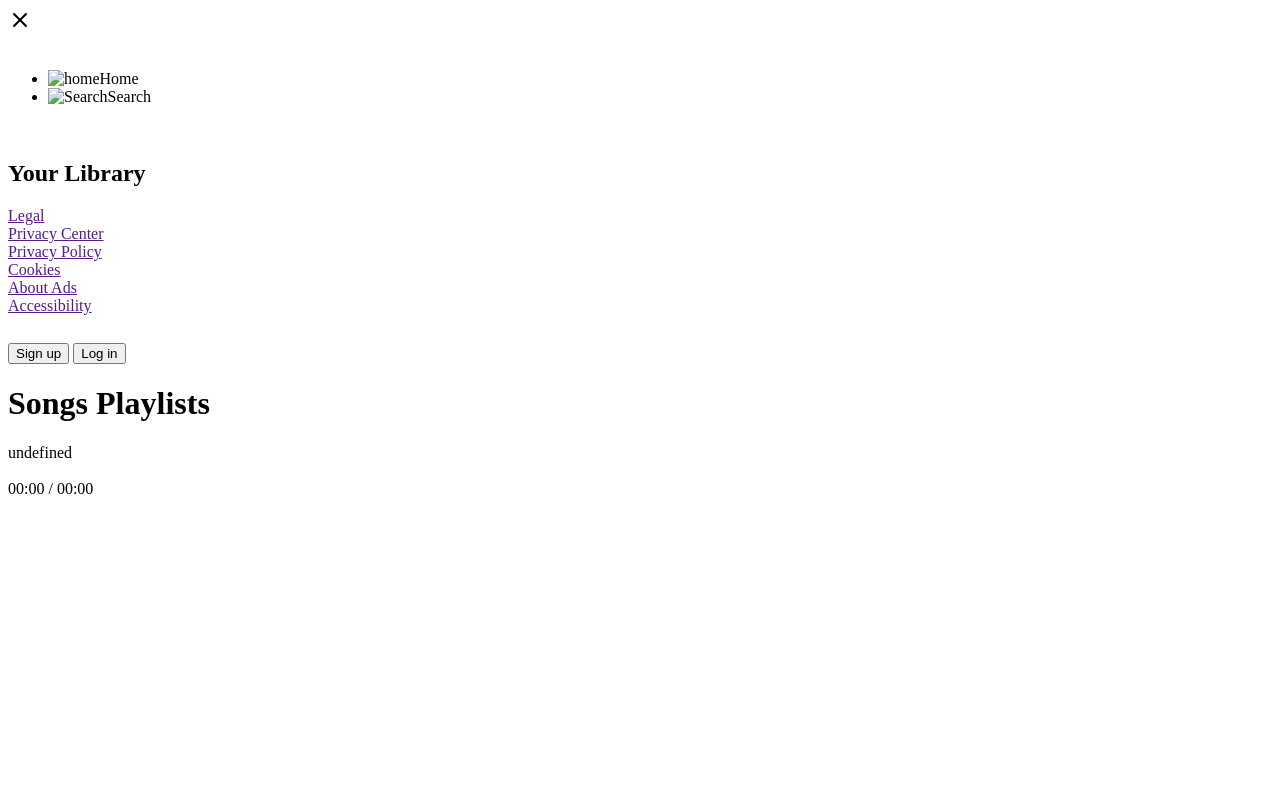
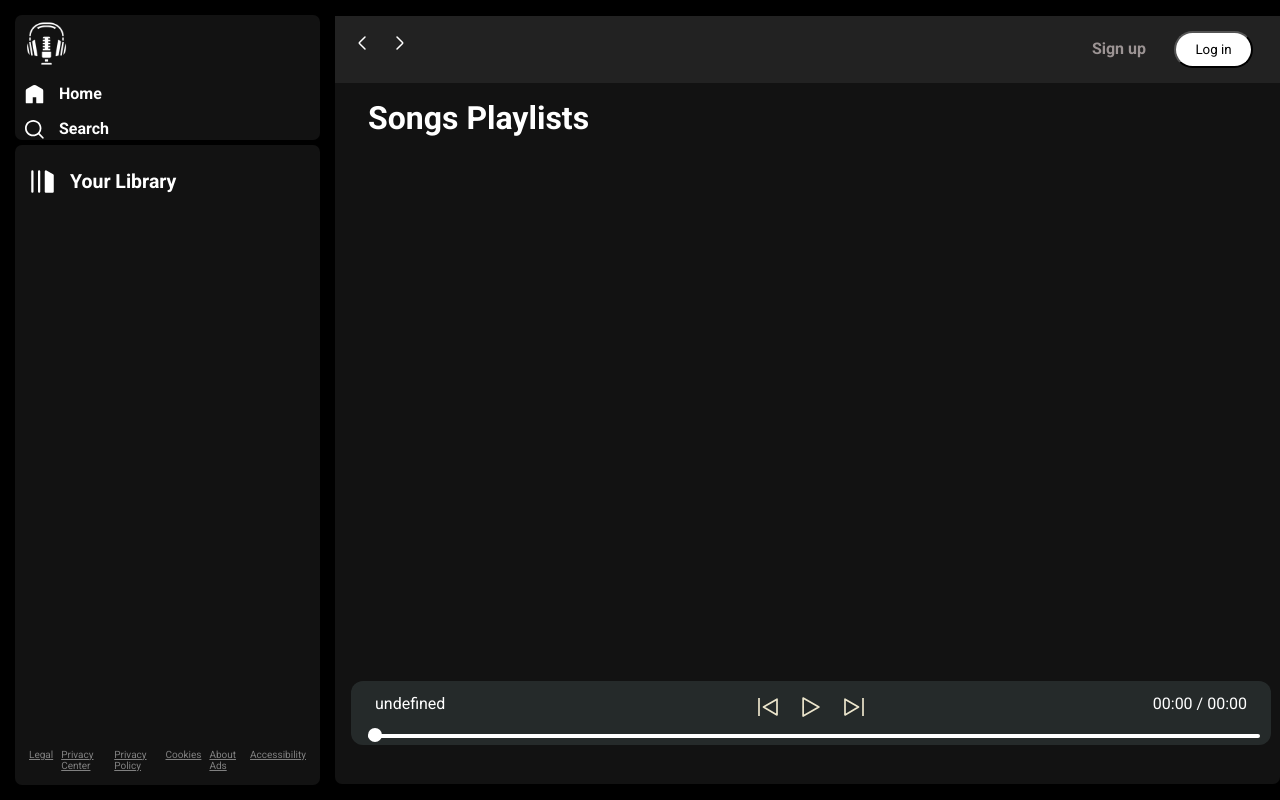
Before and after one commit to Sourav2629/Music_player_web, a plain HTML site: page index.html in a window 1280 px wide. Drawn offline with Linux system fonts and the light colour scheme; the site is published under a folder, as on GitHub Pages, so addresses that start at the root find nothing; no server answers.

Commit message:
Update index.html

```diff
--- a/index.html
+++ b/index.html
@@ -5,8 +5,8 @@
     <meta charset="UTF-8">
     <meta name="viewport" content="width=device-width, initial-scale=1.0">
     <title>Music Player</title>
-    <link rel="stylesheet" href="/css/style.css">
-    <link rel="stylesheet" href="/css/utility.css">
+    <link rel="stylesheet" href="css/style.css">
+    <link rel="stylesheet" href="css/utility.css">
     <link rel="preconnect" href="https://fonts.googleapis.com">
     <link rel="preconnect" href="https://fonts.gstatic.com" crossorigin>
     <link href="https://fonts.googleapis.com/css2?family=Roboto:ital,wght@0,100..900;1,100..900&display=swap"
@@ -21,15 +21,15 @@
                 <img class="invert" src="img/close.svg" alt="">
             </div>
             <div class="home bg-grey rounded m-1 p-1">
-                <div class="logo"><img class="invert" src="/img/headphones.png" alt=""></div>
+                <div class="logo"><img class="invert" src="img/headphones.png" alt=""></div>
                 <ul>
-                    <li><img class="invert" src="/img/home.svg" alt="home">Home</li>
-                    <li><img class="invert" src="/img/search.svg" alt="Search">Search</li>
+                    <li><img class="invert" src="img/home.svg" alt="home">Home</li>
+                    <li><img class="invert" src="img/search.svg" alt="Search">Search</li>
                 </ul>
             </div>
             <div class="library bg-grey rounded m-1 p-1">
                 <div class="heading">
-                    <img src="/img/playlist.svg" alt="" class="invert">
+                    <img src="img/playlist.svg" alt="" class="invert">
                     <h2>Your Library</h2>
 
                 </div>
@@ -54,7 +54,7 @@
             <div class="header">
                 <div class="nav">
                     <div class="hamburgerbox flex">
-                        <img width="40" class="invert hamburger" src="/img/hamburger.svg" alt="">
+                        <img width="40" class="invert hamburger" src="img/hamburger.svg" alt="">
 
                         <svg width="24" height="24" viewBox="0 0 24 24" fill="none" xmlns="http://www.w3.org/2000/svg">
                             <path
@@ -83,9 +83,9 @@
                     <div class="abovebar">
                         <div class="songinfo"></div>
                         <div class="songbuttons">
-                            <img width="27px" id="previous" src="/img/prevsong.svg" alt="">
-                            <img width="27px" id="play" src="/img/play.svg" alt="">
-                            <img width="27px" id="next" src="/img/nextsong.svg" alt="">
+                            <img width="27px" id="previous" src="img/prevsong.svg" alt="">
+                            <img width="27px" id="play" src="img/play.svg" alt="">
+                            <img width="27px" id="next" src="img/nextsong.svg" alt="">
                         </div>
                         <div class="songtime"></div>
                     </div>
```
